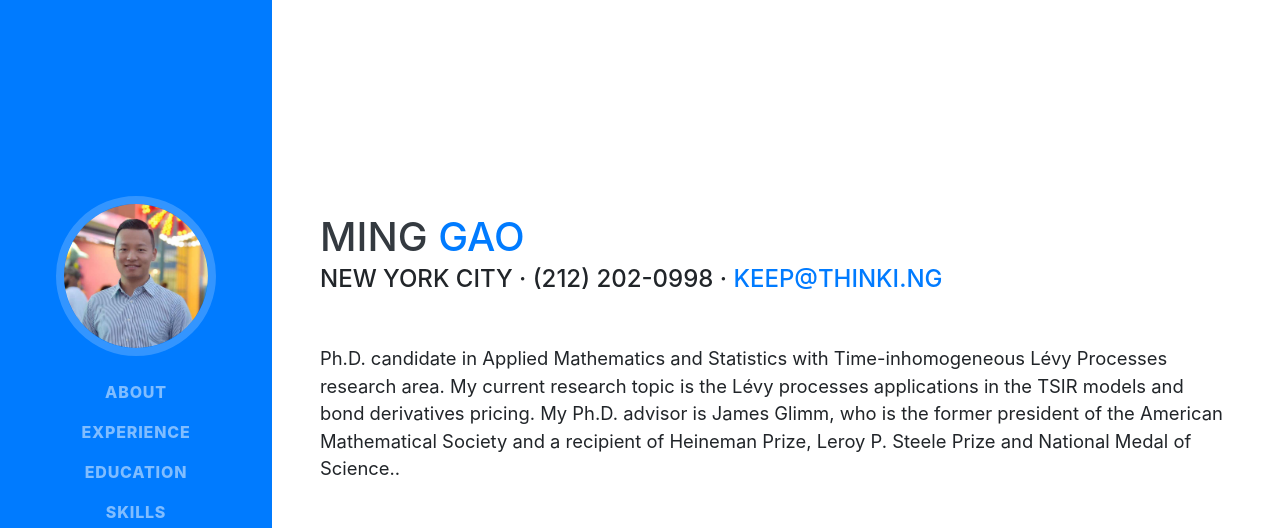
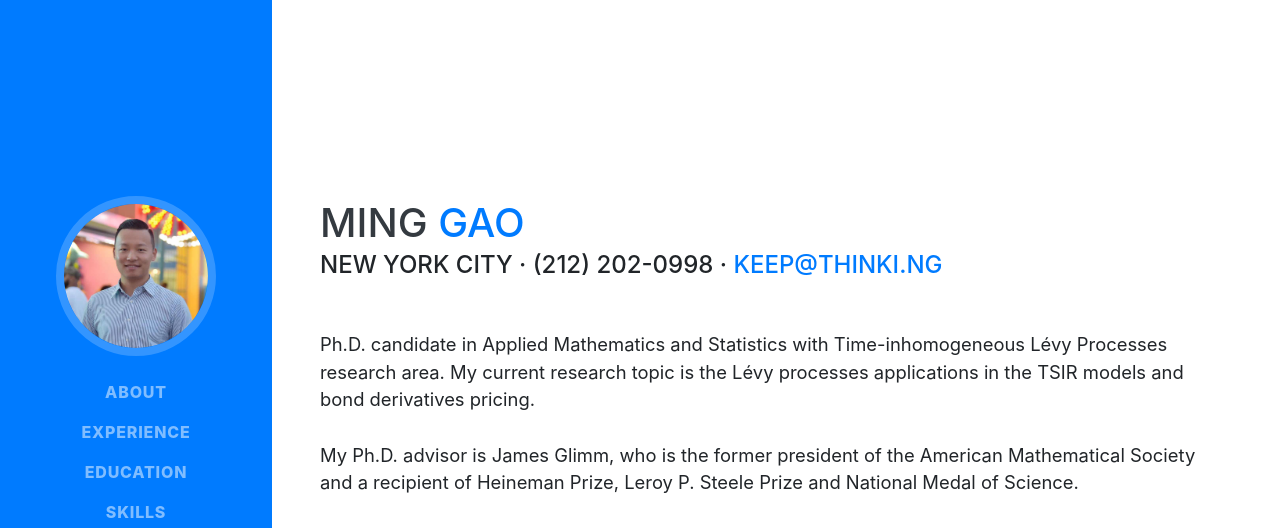
Before and after one commit to mitchgao/mitchgao.github.io, a website with bundled scripts: page index.html in a window 1280 px wide. Shown: the top 528 px of the page. Built offline with nearby package versions, Linux system fonts and the light colour scheme; a web font is replaced by a local one.

Commit message:
Update index.html

```diff
--- a/index.html
+++ b/index.html
@@ -69,7 +69,10 @@
         <div class="subheading mb-5">New York City · (212) 202-0998 ·
           <a href="mailto:m@gao.us">keep@thinki.ng</a>
         </div>
-        <p class="lead mb-5">Ph.D. candidate in Applied Mathematics and Statistics with Time-inhomogeneous Lévy Processes research area. My current research topic is the Lévy processes applications in the TSIR models and bond derivatives pricing. My Ph.D. advisor is James Glimm, who is the former president of the American Mathematical Society and a recipient of Heineman Prize, Leroy P. Steele Prize and National Medal of Science..</p>
+        <p class="lead mb-5">Ph.D. candidate in Applied Mathematics and Statistics with Time-inhomogeneous Lévy Processes research area. My current research topic is the Lévy processes applications in the TSIR models and bond derivatives pricing.
+		<br>
+		<br>My Ph.D. advisor is James Glimm, who is the former president of the American Mathematical Society and a recipient of Heineman Prize, Leroy P. Steele Prize and National Medal of Science.
+		</p>
 		<div class="social-icons">
           <a href="https://www.linkedin.com/in/mitchgao/">
             <i class="fab fa-linkedin-in"></i>
```
